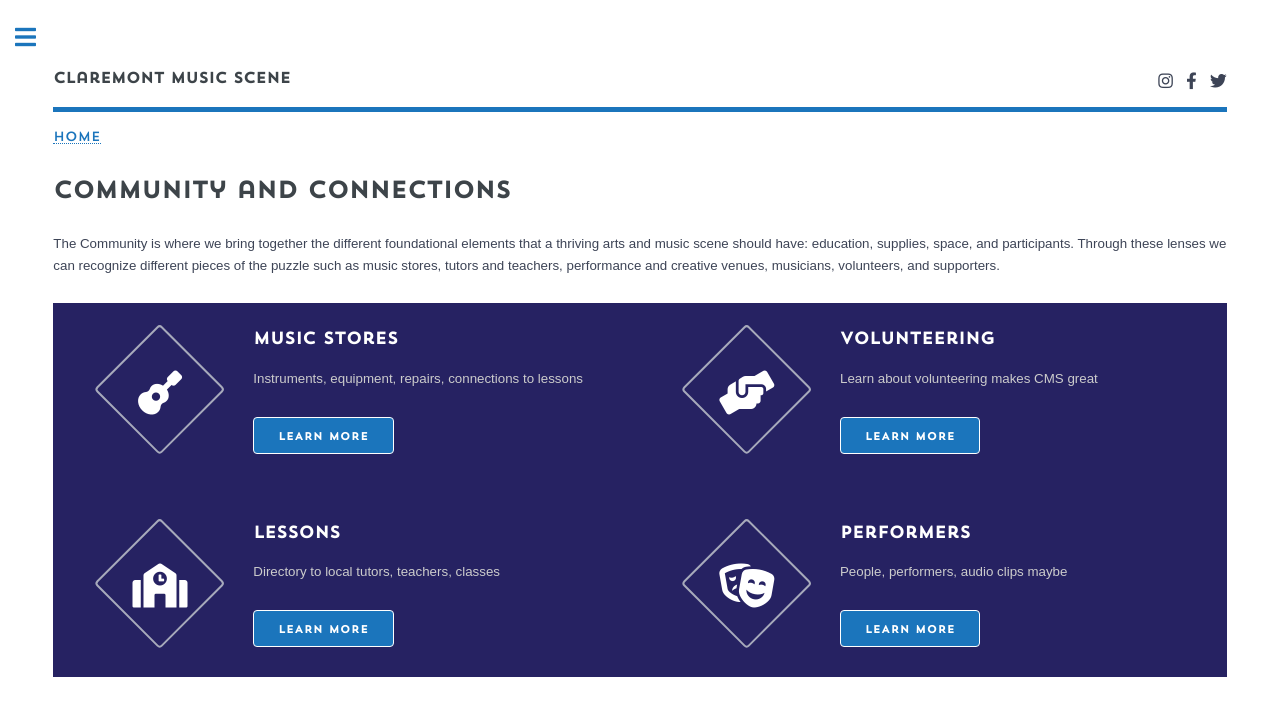
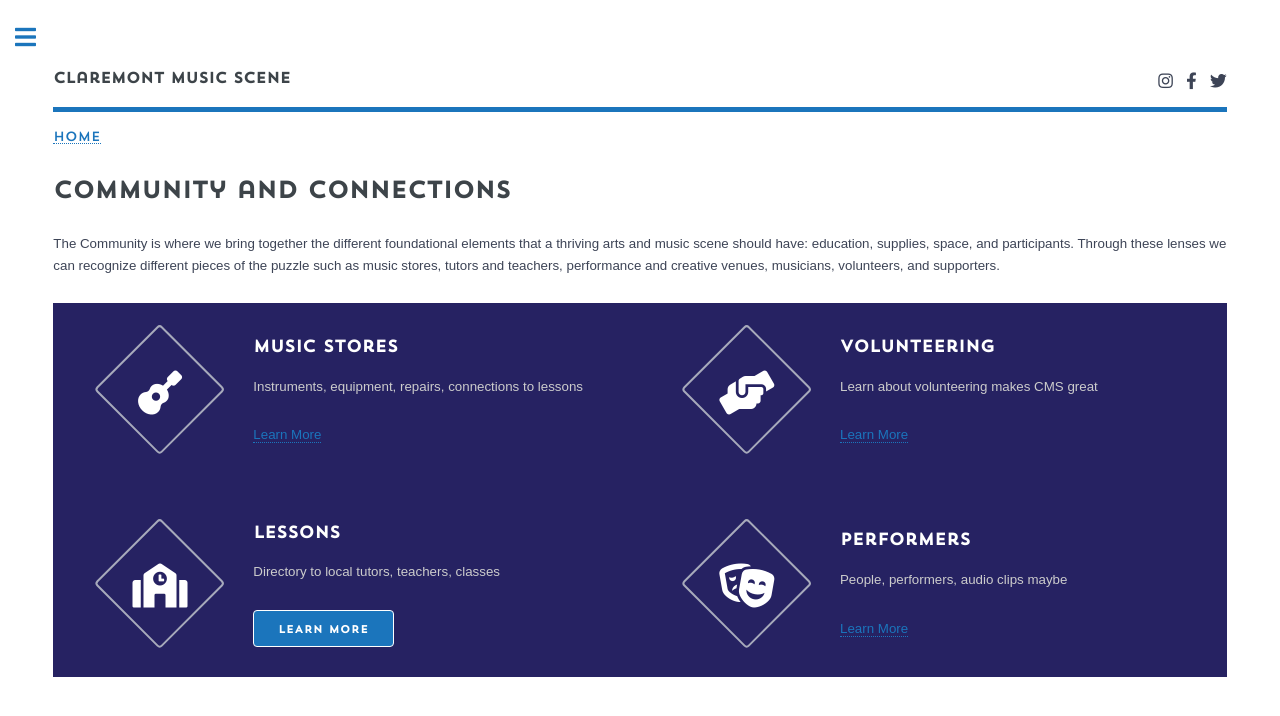
Before and after one commit to claremont-music-scene/nextjs-music-scene, a Next.js app: page /community in a window 1280 px wide. Shown: the top 716 px of the page. Built offline with nearby package versions, Linux system fonts and the light colour scheme.

Commit message:
Adds placeholder pages for community sections

```diff
--- a/components/layout.js
+++ /dev/null
@@ -1,6 +0,0 @@
-import styles from './layout.module.css'
-import Nav from './nav'
-
-export default function Layout({ children }) {
-    return <div className={styles.container}><Nav/>{children}</div>
-}
--- a/pages/about/index.js
+++ b/pages/about/index.js
@@ -5,6 +5,7 @@ export default function About() {
     return (
         <SingleColumnLayout>
             <Head><title>About Claremont Music Scene</title></Head>
+
             <section>
                 <header className="main"><h2>About Us</h2></header>
                 <p>Claremont Music Scene was created with a purpose of elevating the music and arts community in
--- a/pages/community/index.js
+++ b/pages/community/index.js
@@ -1,16 +1,14 @@
+import Head from 'next/head'
 import Link from 'next/link'
-import HeaderSocialLinks from "../../components/header-social-links";
-import Nav from "../../components/nav";
-import Footer from "../../components/footer";
+import SingleColumnLayout from "../../components/layouts/single-column"
 
 export default function Community() {
     return (
-        <div id="wrapper">
-            <div id="main">
-                <div className="inner">
-                    <HeaderSocialLinks/>
-                    <p className="nav navmenu"><span><a
-                        href="/">Home</a> &nbsp; &nbsp;</span></p>
+    <SingleColumnLayout>
+        <Head>
+            <title>Claremont Music Scene Community</title>
+        </Head>
+
         <section>
             <header className="main"><h2>Community and Connections</h2></header>
             <p>The Community is where we bring together the different foundational elements that a
@@ -21,15 +19,15 @@ export default function Community() {
             <section>
                 <div className="features volunteering">
                     <article><span className="icon solid fa-guitar"></span>
-                                    <div className="content"><h3><a href="/community/music-stores/">Music Stores</a>
-                                    </h3><p>Instruments, equipment, repairs, connections to lessons</p><a
-                                        className="button" href="/community/music-stores/">Learn More</a></div>
+                        <div className="content"><h3><Link href="/community/music-stores/"><a>Music Stores</a></Link>
+                        </h3><p>Instruments, equipment, repairs, connections to lessons</p><Link
+                            className="button" href="/community/music-stores/"><a>Learn More</a></Link></div>
                     </article>
                     <article><span className="icon solid fa-hands-helping"></span>
-                                    <div className="content"><h3><a href="/community/volunteering/">Volunteering</a>
-                                    </h3><p>Learn about volunteering makes CMS great</p><a className="button"
-                                                                                           href="/community/volunteering/">Learn
-                                        More</a></div>
+                        <div className="content"><h3><Link href="/community/volunteering/"><a>Volunteering</a></Link>
+                        </h3><p>Learn about volunteering makes CMS great</p><Link className="button"
+                                                                               href="/community/volunteering/"><a>Learn
+                            More</a></Link></div>
                     </article>
                     <article><span className="icon solid fa-school"></span>
                         <div className="content"><h3><a href="/community/learning/">Lessons</a></h3>
@@ -38,22 +36,14 @@ export default function Community() {
                                 More</a></div>
                     </article>
                     <article><span className="icon solid fa-theater-masks"></span>
-                                    <div className="content"><h3><a href="/community/performers/">Performers</a></h3>
-                                        <p>People, performers, audio clips maybe</p><a className="button"
-                                                                                       href="/community/performers/">Learn
-                                            More</a></div>
+                        <div className="content"><h3><Link href="/community/performers/"><a>Performers</a></Link></h3>
+                            <p>People, performers, audio clips maybe</p><Link className="button"
+                                                                           href="/community/performers/"><a>Learn
+                                More</a></Link></div>
                     </article>
                 </div>
             </section>
         </section>
-                </div>
-            </div>
-            <div id="sidebar" className="inactive">
-                <div className="inner">
-                    <Nav/>
-                    <Footer/>
-                </div>
-                <a href="#sidebar" className="toggle">Toggle</a></div>
-        </div>
+    </SingleColumnLayout>
     )
 }
--- /dev/null
+++ b/pages/community/learning/index.js
@@ -0,0 +1,5 @@
+import SingleColumnLayout from "../../../components/layouts/single-column";
+
+export default function Learning(){
+    return <SingleColumnLayout>learning and lessons</SingleColumnLayout>
+}
--- /dev/null
+++ b/pages/community/music-stores/index.js
@@ -0,0 +1,5 @@
+import SingleColumnLayout from "../../../components/layouts/single-column";
+
+export default function MusicStores(){
+    return <SingleColumnLayout>music stores</SingleColumnLayout>
+}
--- /dev/null
+++ b/pages/community/performers/index.js
@@ -0,0 +1,5 @@
+import SingleColumnLayout from "../../../components/layouts/single-column";
+
+export default function Performers(){
+    return <SingleColumnLayout>performers</SingleColumnLayout>
+}
--- /dev/null
+++ b/pages/community/volunteering/index.js
@@ -0,0 +1,5 @@
+import SingleColumnLayout from "../../../components/layouts/single-column";
+
+export default function Volunteering(){
+    return <SingleColumnLayout>volunteering</SingleColumnLayout>
+}
```
Lines whose indentation alone changed are shown as unchanged.
